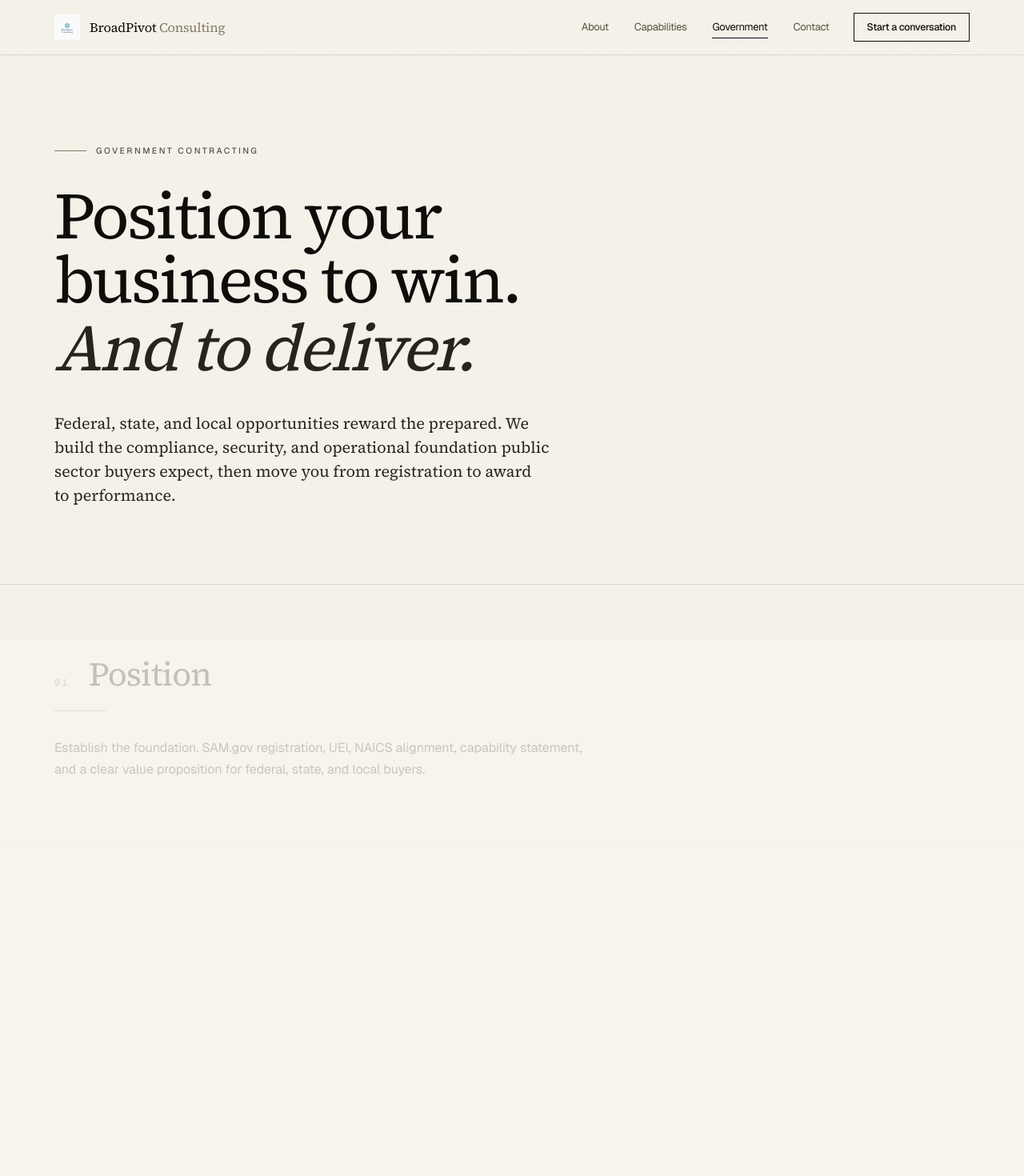
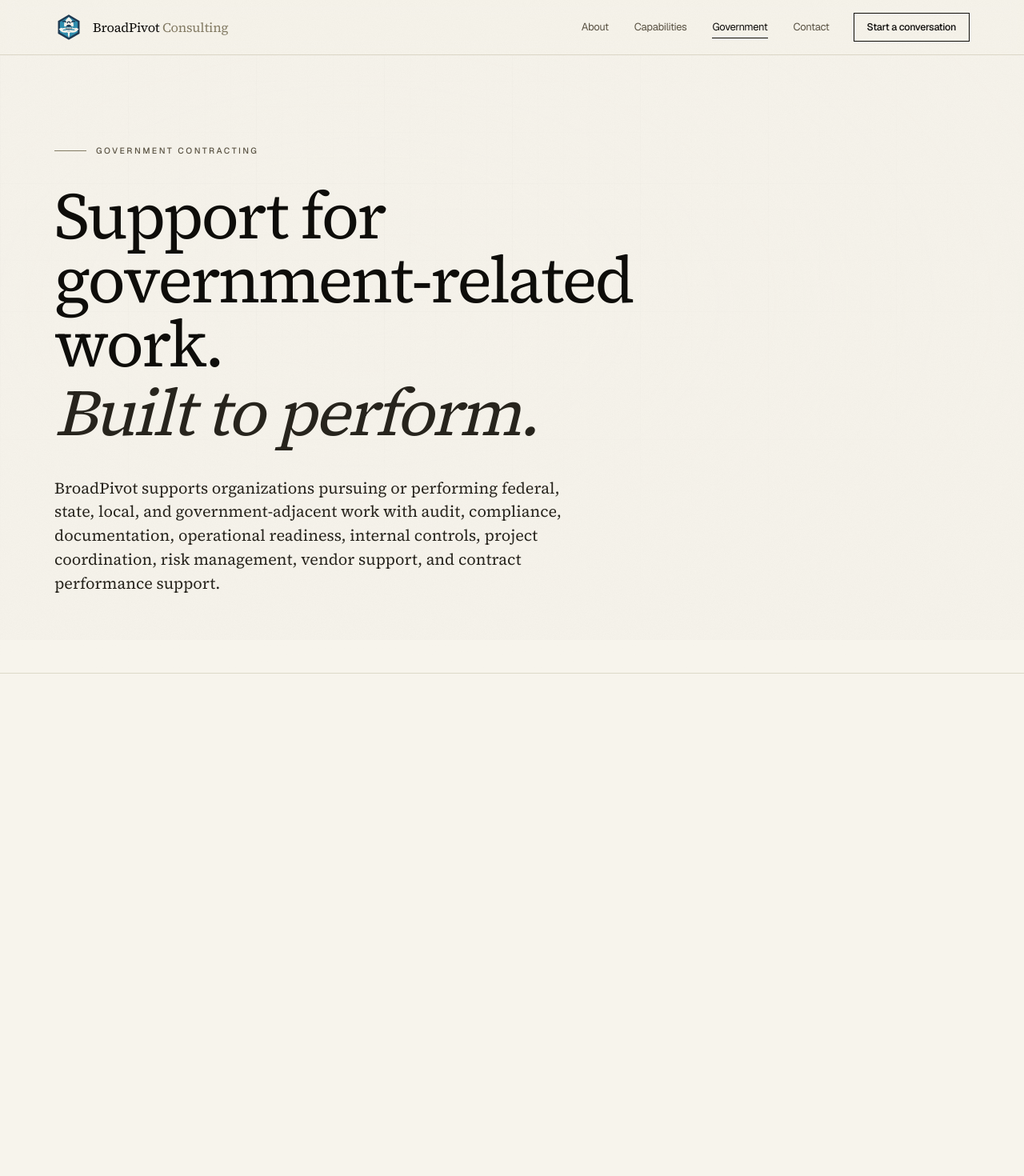
Before and after one commit to Volta-NYC/broadpivot-consulting-llc, a Next.js app: page /government-contracting in a window 1280 px wide. Shown: the top 1470 px of the page at 80% size. Built offline with nearby package versions, Linux system fonts and the light colour scheme.

Commit message:
Update BroadPivot positioning and logo

```diff
--- a/src/app/capabilities/page.tsx
+++ b/src/app/capabilities/page.tsx
@@ -18,7 +18,7 @@ const serviceIcons: Record<string, string> = {
   "Business Operations & Process Improvement": "⚙️",
   "Nonprofit & Mission-Driven Organization Support": "🤝",
   "Project & Construction Management": "🏗️",
-  "Government Contracting Readiness": "🏛️",
+  "Government Contracting Support": "🏛️",
   "Cybersecurity & Information Security": "🔐",
 };
 
@@ -44,9 +44,9 @@ export default function CapabilitiesPage() {
           </h1>
 
           <p className="lede mt-8 max-w-2xl">
-            From compliance program design to nonprofit governance to government contracting
-            readiness — work led personally by Melodye Harvey, CIA, that holds up under
-            audit, regulator scrutiny, and customer due diligence.
+            From compliance program design to nonprofit governance, business operations,
+            project support, construction coordination, cybersecurity, and government-related
+            work — senior-led consulting by Melodye Harvey, MBA, MSL, CIA.
           </p>
 
           {/* Quick nav */}
@@ -192,8 +192,8 @@ export default function CapabilitiesPage() {
           </h3>
           <p className="mt-6 text-ink-600 max-w-xl leading-relaxed">
             Whether you need compliance support, nonprofit guidance, project coordination,
-            or government contracting readiness — the conversation starts with understanding
-            your goals.
+            construction management support, government contracting support, or general
+            business operations support — the conversation starts with understanding your goals.
           </p>
           <div className="mt-10 flex flex-wrap gap-4">
             <Link href="/contact" className="btn">
--- a/src/app/contact/page.tsx
+++ b/src/app/contact/page.tsx
@@ -62,9 +62,11 @@ export default function ContactPage() {
                 >
                   <option value="" disabled>Select one</option>
                   <option>Compliance and Risk Management</option>
-                  <option>Cybersecurity and Data Protection</option>
-                  <option>Government Contracting Readiness</option>
-                  <option>Business Process Optimization</option>
+                  <option>Nonprofit Support</option>
+                  <option>Project and Construction Management Support</option>
+                  <option>Government Contracting Support</option>
+                  <option>General Business Operations Support</option>
+                  <option>Cybersecurity and Privacy Support</option>
                   <option>Not sure yet. Let&apos;s discuss.</option>
                 </select>
               </div>
--- a/src/app/government-contracting/page.tsx
+++ b/src/app/government-contracting/page.tsx
@@ -1,30 +1,40 @@
 import Link from "next/link";
-import { site } from "@/lib/site";
 import { BlueprintBackdrop } from "@/components/Backdrop";
 
 export const metadata = { title: "Government Contracting" };
 
 const phases = [
   {
-    name: "Position",
+    name: "Assess",
     blurb:
-      "Establish the foundation. SAM.gov registration, UEI, NAICS alignment, capability statement, and a clear value proposition for federal, state, and local buyers.",
+      "Clarify the requirements, risks, documentation needs, and operational expectations connected to the government-related work your organization is pursuing or performing.",
   },
   {
-    name: "Comply",
+    name: "Document",
     blurb:
-      "Build the controls buyers require. NIST 800-171 and CMMC alignment, FAR / DFARS readiness, cybersecurity attestations, and audit-ready documentation.",
+      "Create practical policies, procedures, evidence files, reporting routines, and internal control records that help teams stay organized and audit-ready.",
   },
   {
-    name: "Pursue",
+    name: "Coordinate",
     blurb:
-      "Capture support, proposal preparation, teaming strategies, and pricing positioning so you compete where you can actually win.",
+      "Support project teams, vendors, subcontractors, and internal stakeholders so responsibilities, deadlines, compliance tasks, and delivery expectations stay visible.",
   },
   {
     name: "Perform",
     blurb:
-      "Deliver against contract requirements with operational rigor. Ongoing compliance monitoring, reporting, and renewal positioning.",
+      "Strengthen contract performance with operational rigor, risk management, compliance monitoring, issue tracking, and steady project support through delivery.",
   },
+];
+
+const supportAreas = [
+  "Audit and compliance support",
+  "Documentation and evidence management",
+  "Operational readiness",
+  "Internal controls",
+  "Project coordination",
+  "Risk management",
+  "Vendor and team support",
+  "Contract performance support",
 ];
 
 export default function GovPage() {
@@ -41,18 +51,18 @@ export default function GovPage() {
           </div>
 
           <h1 className="display mt-8 max-w-[18ch]">
-            Position your business to win.
+            Support for government-related work.
             {" "}
             <span className="italic text-ink-700 leading-[1.1] pb-1 inline-block">
-              And to deliver.
+              Built to perform.
             </span>
           </h1>
 
           <p className="lede mt-8 max-w-2xl">
-            Federal, state, and local opportunities reward the prepared. We
-            build the compliance, security, and operational foundation public
-            sector buyers expect, then move you from registration to award to
-            performance.
+            BroadPivot supports organizations pursuing or performing federal,
+            state, local, and government-adjacent work with audit, compliance,
+            documentation, operational readiness, internal controls, project
+            coordination, risk management, vendor support, and contract performance support.
           </p>
         </div>
       </section>
@@ -79,21 +89,21 @@ export default function GovPage() {
         ))}
       </section>
 
-      {/* FRAMEWORKS — card grid, not divider-per-row spec sheet */}
+      {/* SUPPORT AREAS */}
       <section className="border-b border-ink-200/80 bg-paperDeep/50">
         <div className="wrap py-24 lg:py-28">
           <h2 className="display-sm max-w-3xl">
-            Compliance environments we
+            Practical support for
             {" "}
-            <span className="italic text-ink-600">routinely operate in.</span>
+            <span className="italic text-ink-600">performance and control.</span>
           </h2>
           <p className="mt-6 text-ink-600 leading-relaxed max-w-2xl">
-            The acronym soup, demystified. We map each requirement to controls
-            your team can actually run and your auditor can actually verify.
+            The focus is broad and execution-oriented: helping organizations keep the
+            work organized, documented, controlled, and ready for review.
           </p>
 
           <ul className="mt-14 grid grid-cols-2 sm:grid-cols-3 lg:grid-cols-4 gap-3 stagger">
-            {site.frameworks.map((f) => (
+            {supportAreas.map((f) => (
               <li
                 key={f}
                 className="border border-ink-300/70 bg-paper px-5 py-5 text-[14.5px] font-serif tracking-tightish text-ink-800"
@@ -109,14 +119,39 @@ export default function GovPage() {
         </div>
       </section>
 
+      {/* CAPABILITY STATEMENT */}
+      <section className="border-b border-ink-200/80">
+        <div className="wrap py-20 lg:py-24">
+          <div className="grid gap-8 lg:grid-cols-12 lg:items-center">
+            <div className="lg:col-span-8">
+              <div className="flex items-center gap-3 mb-6">
+                <span className="h-px w-8 bg-accent-warm" />
+                <span className="eyebrow">Capability statement</span>
+              </div>
+              <h2 className="display-sm max-w-2xl">BroadPivot capability statement.</h2>
+              <p className="mt-6 text-ink-600 leading-relaxed max-w-2xl">
+                A downloadable capability statement will be available here once finalized
+                for visitors who need a concise overview of BroadPivot&apos;s services,
+                leadership, and government-related support.
+              </p>
+            </div>
+            <div className="lg:col-span-4 lg:text-right">
+              <button className="btn-ghost opacity-70 cursor-not-allowed" type="button" disabled>
+                Download coming soon
+              </button>
+            </div>
+          </div>
+        </div>
+      </section>
+
       {/* CTA */}
       <section className="py-24 lg:py-28">
         <div className="wrap">
           <h3 className="display-sm max-w-3xl">
-            Tell us where you are.
+            Tell us what you are building.
             {" "}
             <span className="italic text-ink-600">
-              Registration, certification, capture, or performance.
+              Pursuit, project, team, or contract performance.
             </span>
             {" "}
             We&apos;ll meet you there.
--- a/src/app/page.tsx
+++ b/src/app/page.tsx
@@ -8,7 +8,7 @@ const serviceIcons: Record<string, string> = {
   "Business Operations & Process Improvement": "⚙️",
   "Nonprofit & Mission-Driven Organization Support": "🤝",
   "Project & Construction Management": "🏗️",
-  "Government Contracting Readiness": "🏛️",
+  "Government Contracting Support": "🏛️",
   "Cybersecurity & Information Security": "🔐",
 };
 
@@ -43,10 +43,10 @@ export default function Home() {
               </h1>
 
               <p className="lede mt-8 max-w-xl">
-                BroadPivot partners with businesses, nonprofits, public-sector
-                organizations, and project-based teams to build stronger operations,
-                navigate compliance, coordinate complex initiatives, and position
-                for sustainable growth.
+                BroadPivot partners with businesses, nonprofits, project-based teams,
+                construction and project management initiatives, and organizations
+                pursuing government-related work to strengthen operations, manage risk,
+                coordinate complex work, and grow with purpose.
               </p>
 
               <div className="mt-10 flex flex-wrap items-center gap-4">
@@ -59,7 +59,7 @@ export default function Home() {
               </div>
 
               <div className="mt-10 flex flex-wrap gap-2">
-                {["Compliance", "Nonprofits", "Operations", "Gov Contracting", "Construction", "Cybersecurity"].map((tag) => (
+                {["Compliance", "Operations", "Nonprofit Governance", "Gov Contracting", "Project Support", "Cybersecurity"].map((tag) => (
                   <span key={tag} className="pill">{tag}</span>
                 ))}
               </div>
@@ -179,8 +179,9 @@ export default function Home() {
             <span className="italic text-ink-600">consulting partner.</span>
           </h2>
           <p className="mt-6 text-ink-600 leading-relaxed max-w-2xl">
-            Every engagement is staffed and led by Melodye Harvey — not delegated to
-            junior staff. You work directly with the practitioner doing the work.
+            Every engagement is staffed and led by Melodye Harvey, MBA, MSL, CIA —
+            not delegated to junior staff. You work directly with the practitioner
+            doing the work.
           </p>
 
           <div className="mt-16 grid gap-4 sm:grid-cols-2 lg:grid-cols-3 stagger">
@@ -329,11 +330,11 @@ export default function Home() {
               </blockquote>
 
               <p className="mt-8 text-[15.5px] leading-relaxed text-ink-300 max-w-2xl">
-                With a career built across compliance, privacy, audit, information security,
-                healthcare, nonprofit leadership, and project coordination, Melodye brings
-                a rare breadth of expertise to every engagement. She has worked with
-                organizations that needed stronger structure, clearer processes, better
-                compliance readiness, and practical support to move initiatives forward.
+                With more than 30 years across compliance, audit, privacy, healthcare,
+                nonprofit governance, operations, cybersecurity, and project support,
+                Melodye brings a rare breadth of expertise to every engagement. She has
+                worked with organizations that needed stronger structure, clearer processes,
+                better compliance practices, and practical support to move initiatives forward.
               </p>
 
               <div className="mt-10 grid sm:grid-cols-2 gap-6 max-w-2xl">
--- a/src/components/Footer.tsx
+++ b/src/components/Footer.tsx
@@ -1,6 +1,6 @@
 import Link from "next/link";
-import Image from "next/image";
 import { site } from "@/lib/site";
+import LogoMark from "@/components/LogoMark";
 
 export default function Footer() {
   return (
@@ -9,13 +9,7 @@ export default function Footer() {
         <div className="grid gap-12 lg:grid-cols-12 lg:gap-16">
           <div className="lg:col-span-7">
             <div className="flex items-center gap-3">
-              <Image
-                src="/images/logo.png"
-                alt=""
-                width={36}
-                height={36}
-                className="h-8 w-8 object-contain"
-              />
+              <LogoMark className="h-9 w-9 shrink-0" />
               <span className="font-serif text-[1.05rem] tracking-tightish text-ink-900">
                 BroadPivot<span className="text-ink-400"> Consulting</span>
               </span>
--- a/src/components/Header.tsx
+++ b/src/components/Header.tsx
@@ -1,10 +1,10 @@
 "use client";
 
 import Link from "next/link";
-import Image from "next/image";
 import { useState } from "react";
 import { usePathname } from "next/navigation";
 import { site } from "@/lib/site";
+import LogoMark from "@/components/LogoMark";
 
 export default function Header() {
   const [open, setOpen] = useState(false);
@@ -21,14 +21,7 @@ export default function Header() {
           className="flex items-center gap-3 group"
           onClick={() => setOpen(false)}
         >
-          <Image
-            src="/images/logo.png"
-            alt="BroadPivot Consulting"
-            width={36}
-            height={36}
-            className="h-8 w-8 object-contain"
-            priority
-          />
+          <LogoMark className="h-9 w-9 shrink-0" />
           <span className="font-serif text-[1.02rem] leading-none tracking-tightish text-ink-900">
             BroadPivot<span className="text-ink-400"> Consulting</span>
           </span>
--- /dev/null
+++ b/src/components/LogoMark.tsx
@@ -0,0 +1,47 @@
+export default function LogoMark({ className = "h-8 w-8" }: { className?: string }) {
+  return (
+    <svg
+      className={className}
+      viewBox="0 0 64 64"
+      role="img"
+      aria-label="BroadPivot Consulting mark"
+      fill="none"
+      xmlns="http://www.w3.org/2000/svg"
+    >
+      <path
+        d="M32 4 56 18v28L32 60 8 46V18L32 4Z"
+        fill="#1f3a52"
+      />
+      <path
+        d="M32 8.8 51.8 20.4v23.2L32 55.2 12.2 43.6V20.4L32 8.8Z"
+        fill="#2f8fb0"
+      />
+      <path
+        d="M32 9.5c-7.1 6-10.6 11.7-10.6 17.1 0 3.2 1 5.9 3 8.1-5-2-9.8-1.6-14.4 1.2 3.6 5.4 8.1 8.1 13.5 8.1 2.9 0 5.3-.7 7.2-2.2-1.4 4.6-.9 9.2 1.3 13.9 2.2-4.7 2.6-9.3 1.3-13.9 1.9 1.5 4.3 2.2 7.2 2.2 5.4 0 9.9-2.7 13.5-8.1-4.6-2.8-9.4-3.2-14.4-1.2 2-2.2 3-4.9 3-8.1 0-5.4-3.5-11.1-10.6-17.1Z"
+        fill="#f7f4ec"
+      />
+      <path
+        d="M32 26.2c3.9 0 7 3.2 7 7.1 0 4-3.1 7.2-7 7.2s-7-3.2-7-7.2c0-3.9 3.1-7.1 7-7.1Z"
+        fill="#1f3a52"
+      />
+      <path
+        d="M29 22.8c0-1.7 1.4-3 3-3s3 1.3 3 3m-9.5-2.3c-2.3-2.1-4.6-2.5-6.8-1.1m19.8 1.1c2.3-2.1 4.6-2.5 6.8-1.1"
+        stroke="#1f3a52"
+        strokeWidth="2.5"
+        strokeLinecap="round"
+      />
+      <path
+        d="M18.4 33.2c5-2.6 9.5-2.5 13.6.1m13.6-.1c-5-2.6-9.5-2.5-13.6.1m-12 5c4.8-1.2 8.8-1 12 .8m12-1c-4.8-1.2-8.8-.9-12 .9"
+        stroke="#2f8fb0"
+        strokeWidth="2.4"
+        strokeLinecap="round"
+      />
+      <path
+        d="M26.7 34h10.6M27.8 38.8h8.4M29.1 43.5h5.8"
+        stroke="#f7f4ec"
+        strokeWidth="2.2"
+        strokeLinecap="round"
+      />
+    </svg>
+  );
+}
--- a/src/lib/site.ts
+++ b/src/lib/site.ts
@@ -9,9 +9,9 @@ export const site = {
   email: "info@broadpivotllc.com",
   practitioner: {
     name: "Melodye Harvey",
-    credential: "CIA",
+    credential: "MBA, MSL, CIA",
     title: "Principal Consultant & Founder",
-    bio: "Melodye Harvey is a Certified Internal Auditor (CIA) with extensive experience across compliance, privacy, audit, information security, healthcare, nonprofit leadership, business operations, and project coordination. She founded BroadPivot to help organizations pivot with purpose — bringing structure, strategy, and hands-on execution support to businesses, nonprofits, and public-sector partners of all sizes.",
+    bio: "Melodye Harvey, MBA, MSL, CIA, is a senior consultant with more than 30 years of experience across compliance, audit, privacy, healthcare, nonprofit governance, operations, cybersecurity, and project support. She founded BroadPivot to help organizations pivot with purpose — bringing structure, strategy, and hands-on execution support to businesses, nonprofits, project-based teams, construction initiatives, and government-related work.",
   },
   nav: [
     { label: "About", href: "/about" },
@@ -51,7 +51,7 @@ export const site = {
     {
       title: "Public sector & government contractors",
       blurb:
-        "Pre-award positioning, compliance foundations, and performance support for federal, state, and local contracting opportunities.",
+        "Audit, compliance, documentation, internal controls, and performance support for organizations pursuing or performing government-related work.",
     },
     {
       title: "Construction & project-based businesses",
@@ -71,6 +71,7 @@ export const site = {
         "Privacy program development and data governance",
         "Policy, procedure, and evidence frameworks",
         "Control design, testing, and ongoing monitoring",
+        "General compliance support across regulated and operational environments",
       ],
     },
     {
@@ -113,16 +114,16 @@ export const site = {
       ],
     },
     {
-      title: "Government Contracting Readiness",
+      title: "Government Contracting Support",
       summary:
-        "Positioning, compliance, and pursuit support for federal, state, and local opportunities — from initial registration through award and contract performance.",
+        "Broad audit, compliance, documentation, and operational support for organizations pursuing or performing federal, state, local, or government-adjacent work.",
       points: [
-        "SAM.gov, UEI, and NAICS code alignment",
-        "Capability statement development and positioning",
-        "FAR / DFARS and NIST 800-171 readiness",
-        "Small-business certifications guidance",
-        "Proposal development and capture support",
-        "Contract performance and compliance monitoring",
+        "Audit and compliance support for government-related requirements",
+        "Documentation, evidence, and reporting workflows",
+        "Operational readiness and internal controls",
+        "Project coordination and contract performance support",
+        "Risk management for teams, vendors, and delivery partners",
+        "Vendor, subcontractor, and cross-functional team support",
       ],
     },
     {
@@ -146,9 +147,9 @@ export const site = {
       detail: "Rigorous, credentialed audit and risk expertise applied directly to every engagement.",
     },
     {
-      figure: "10+",
+      figure: "30+",
       unit: "years of experience",
-      detail: "Across compliance, nonprofit leadership, business operations, healthcare, and government contracting.",
+      detail: "Across compliance, audit, privacy, healthcare, nonprofit governance, operations, cybersecurity, and project support.",
     },
     {
       figure: "6",
@@ -165,7 +166,7 @@ export const site = {
     {
       title: "Senior, hands-on delivery",
       body:
-        "Every engagement is led by Melodye Harvey, CIA, directly. No delegates, no hand-offs to junior staff. You work with the practitioner doing the work.",
+        "Every engagement is led by Melodye Harvey, MBA, MSL, CIA, directly. No delegates, no hand-offs to junior staff. You work with the practitioner doing the work.",
     },
     {
       title: "Adaptable and right-sized",
```
Also changed, not shown: src/app/about/page.tsx (+34 -16 lines).
